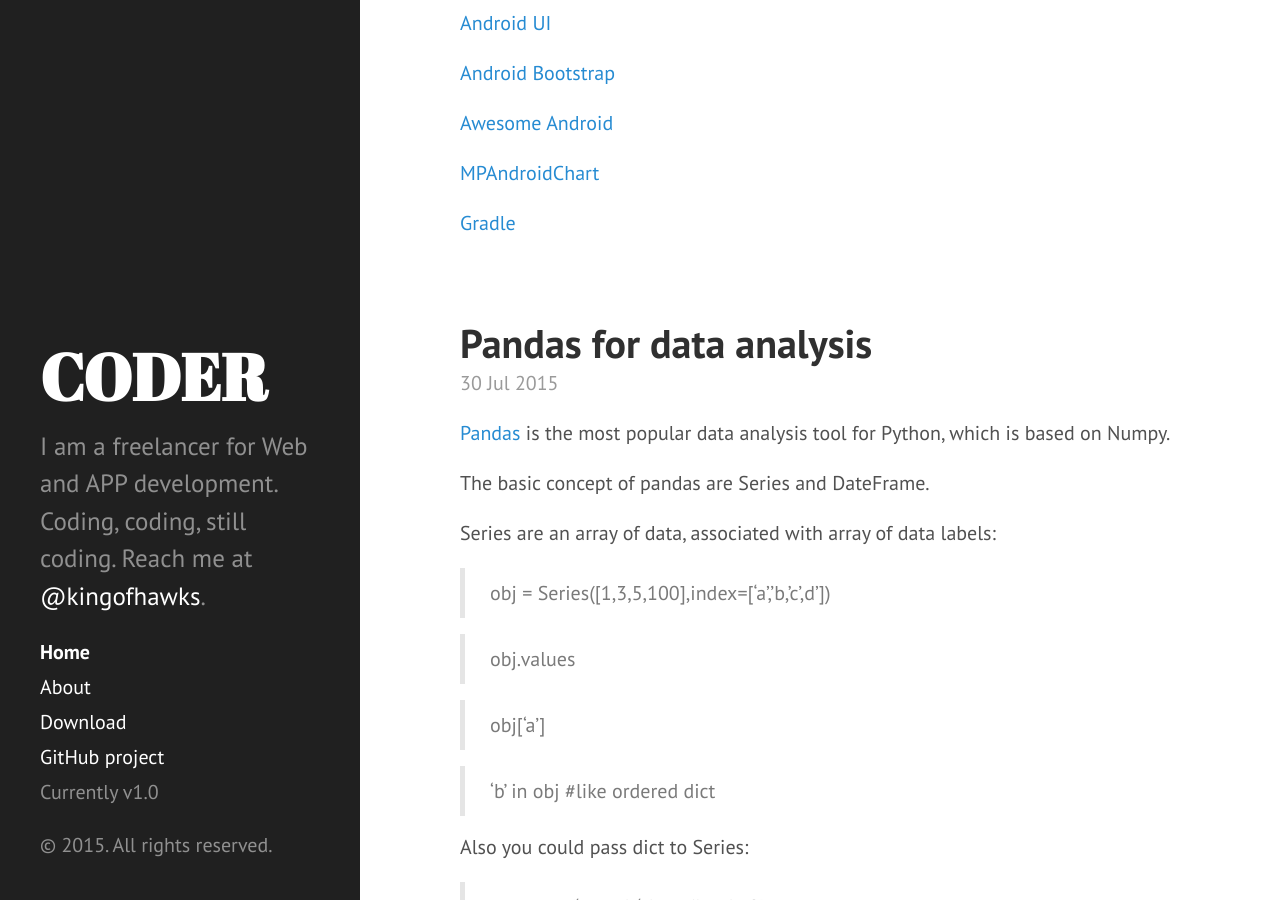
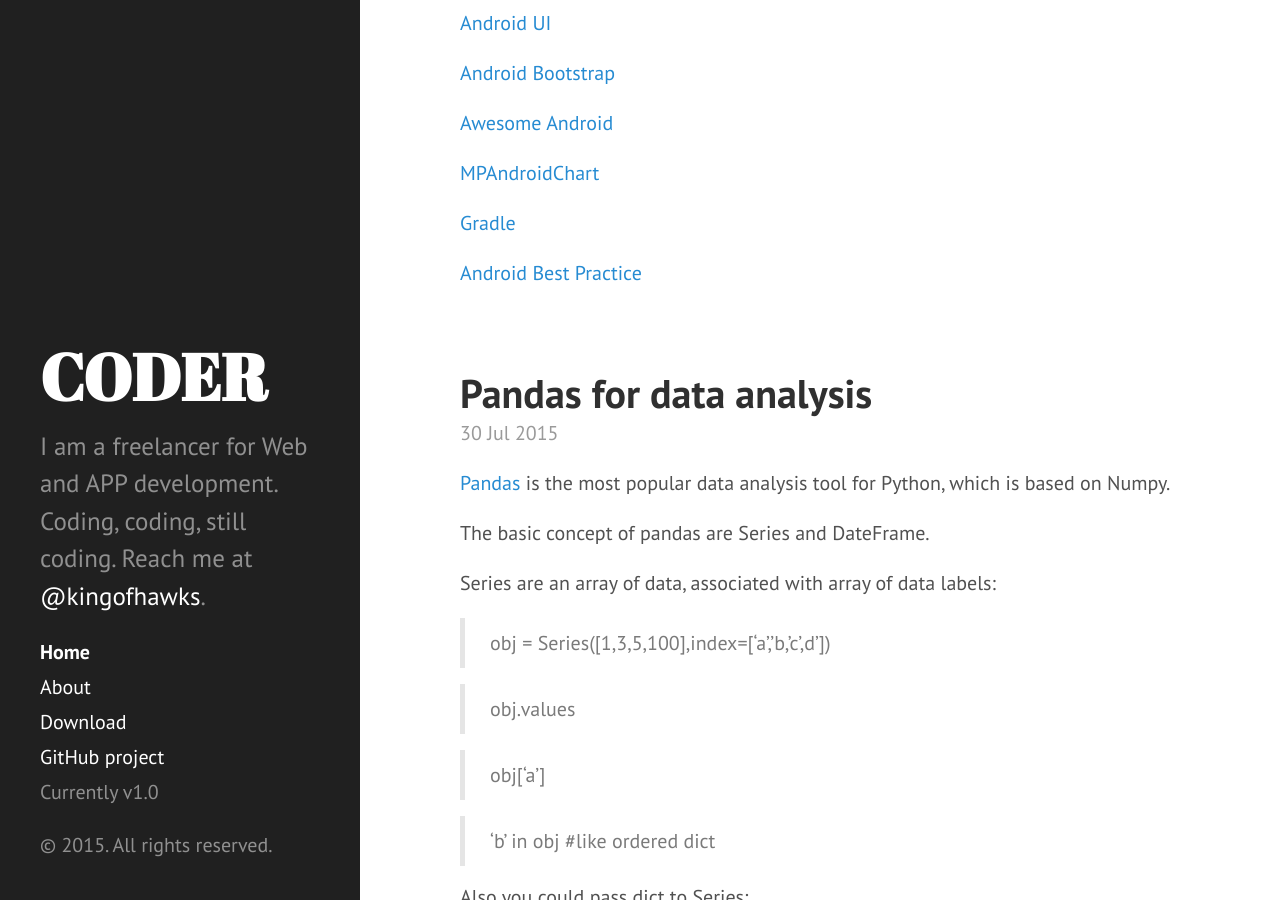
Before and after one commit to kingofhawks/kingofhawks.github.io, a Jekyll site: the page built from index.html, in a window 1280 px wide and 900 px high, scrolled down 1827 px. Built offline with Jekyll 4.4.1, drawn with Linux system fonts in a browser that asks for light colours; Markdown is read by kramdown in place of the engine named in the settings; the list of posts is cut into pages by our own code.

Commit message:
update android reference

```diff
--- a/_posts/2015-09-06-Android Development Resources.md
+++ b/_posts/2015-09-06-Android Development Resources.md
@@ -76,3 +76,5 @@ You just need to "Run" in Android Studio, and select the real device.
 [MPAndroidChart](https://github.com/PhilJay/MPAndroidChart)
 
 [Gradle](http://gradle.org/)
+
+[Android Best Practice](https://github.com/futurice/android-best-practices)
```
